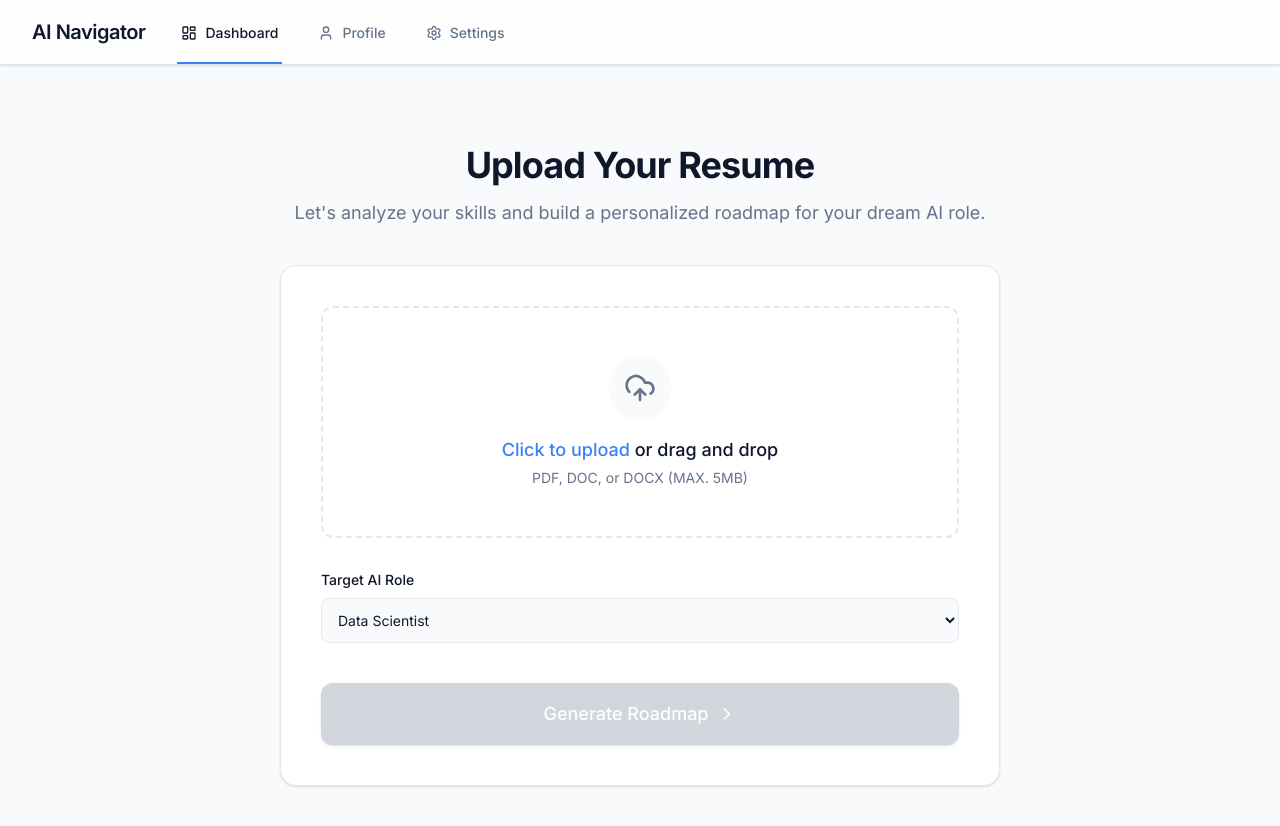
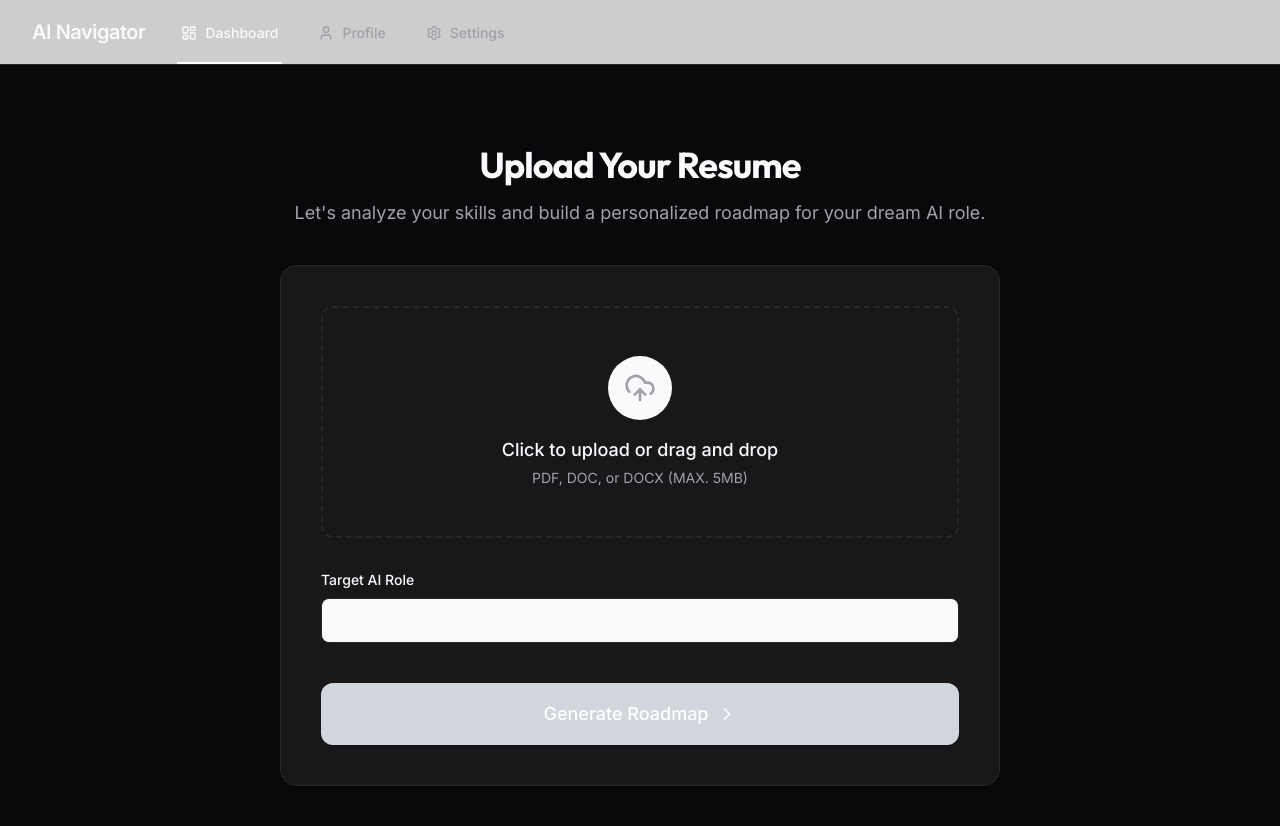
Before and after one commit to AnzalKhan16/ai-career-navigator, a React (Vite) app in the folder client/: page / in a window 1280 px wide. Shown: the top 826 px of the page. Built offline with nearby package versions, Linux system fonts and the light colour scheme; no server answers.

Commit message:
feat(client): implement v2 dark mode aesthetics and glassmorphism styling

```diff
--- a/client/src/index.css
+++ b/client/src/index.css
@@ -1,14 +1,20 @@
-@import url('https://fonts.googleapis.com/css2?family=Inter:wght@300;400;500;600;700&display=swap');
+@import url('https://fonts.googleapis.com/css2?family=Outfit:wght@300;400;500;600;700&family=Inter:wght@300;400;500;600&display=swap');
 @import "tailwindcss";
 
 @theme {
-  --color-background: #f8fafc;
-  --color-surface: #ffffff;
-  --color-primary: #0f172a;
-  --color-secondary: #64748b;
-  --color-border: #e2e8f0;
-  --color-accent: #3b82f6;
+  --color-background: #09090b; /* Deep almost black */
+  --color-surface: #18181b; /* Dark zinc */
+  --color-primary: #f8fafc; /* Near white text */
+  --color-secondary: #a1a1aa; /* Muted text */
+  --color-border: #27272a;
+
+  /* Vibrant Accents */
+  --color-accent-blue: #3b82f6;
+  --color-accent-purple: #8b5cf6;
+  --color-accent-glow: rgba(139, 92, 246, 0.5);
+
   --font-sans: "Inter", sans-serif;
+  --font-heading: "Outfit", sans-serif;
 }
 
 @layer base {
@@ -16,5 +22,35 @@
     background-color: var(--color-background);
     color: var(--color-primary);
     @apply antialiased min-h-screen font-sans;
+    background-image:
+      radial-gradient(at 0% 0%, rgba(59, 130, 246, 0.15) 0px, transparent 50%),
+      radial-gradient(at 100% 100%, rgba(139, 92, 246, 0.15) 0px, transparent 50%);
+    background-attachment: fixed;
+  }
+
+  h1, h2, h3, h4, h5, h6 {
+    font-family: var(--font-heading);
+    @apply tracking-tight;
   }
 }
+
+@layer utilities {
+  /* Premium Glassmorphism */
+  .glass-panel {
+    @apply bg-white/5 backdrop-blur-xl border border-white/10 shadow-xl;
+  }
+
+  .glass-card {
+    @apply bg-surface/80 backdrop-blur-md border border-border hover:border-white/20 transition-all duration-300;
+  }
+
+  /* Vibrant Text Gradient */
+  .text-gradient {
+    @apply bg-gradient-to-r from-accent-blue to-accent-purple bg-clip-text text-transparent;
+  }
+
+  /* Micro Animations */
+  .hover-lift {
+    @apply transition-transform duration-300 hover:-translate-y-1 hover:shadow-2xl hover:shadow-accent-glow/20;
+  }
+}
```
